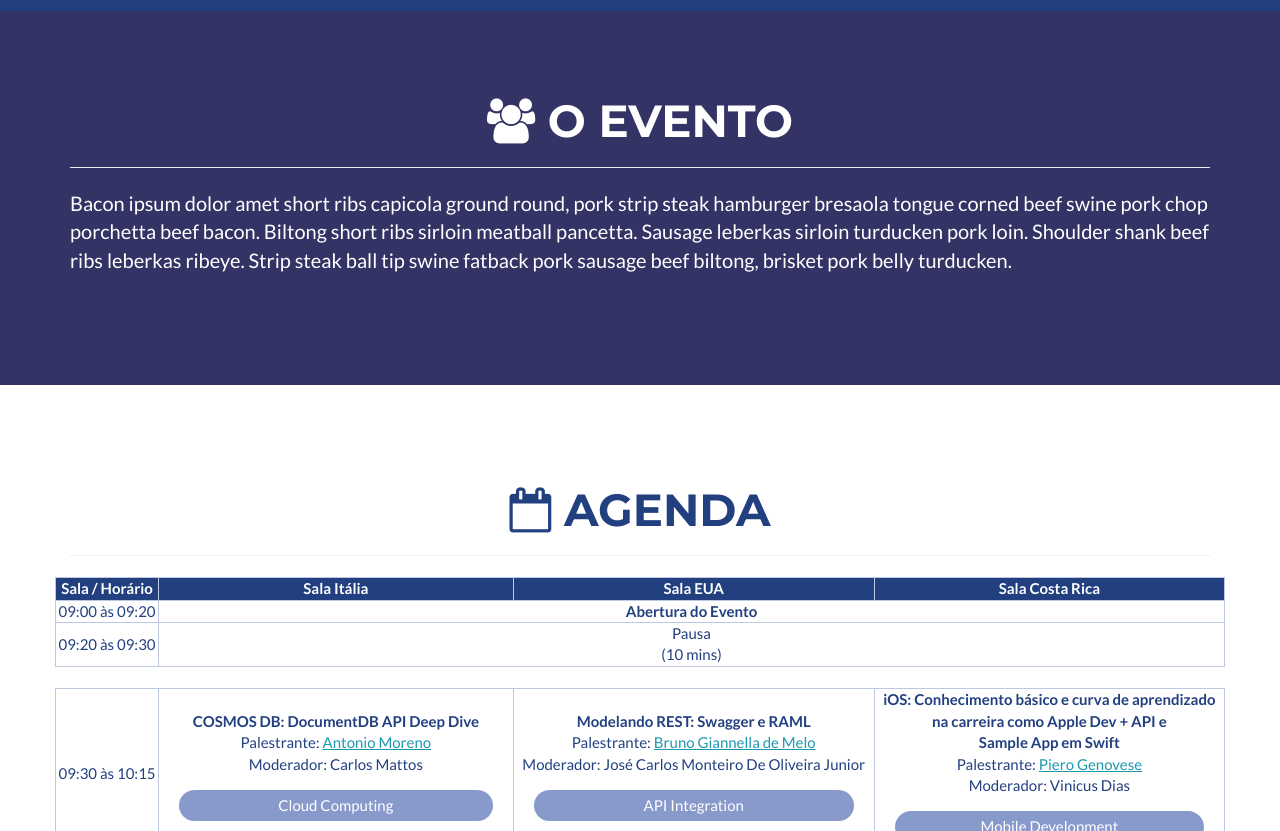
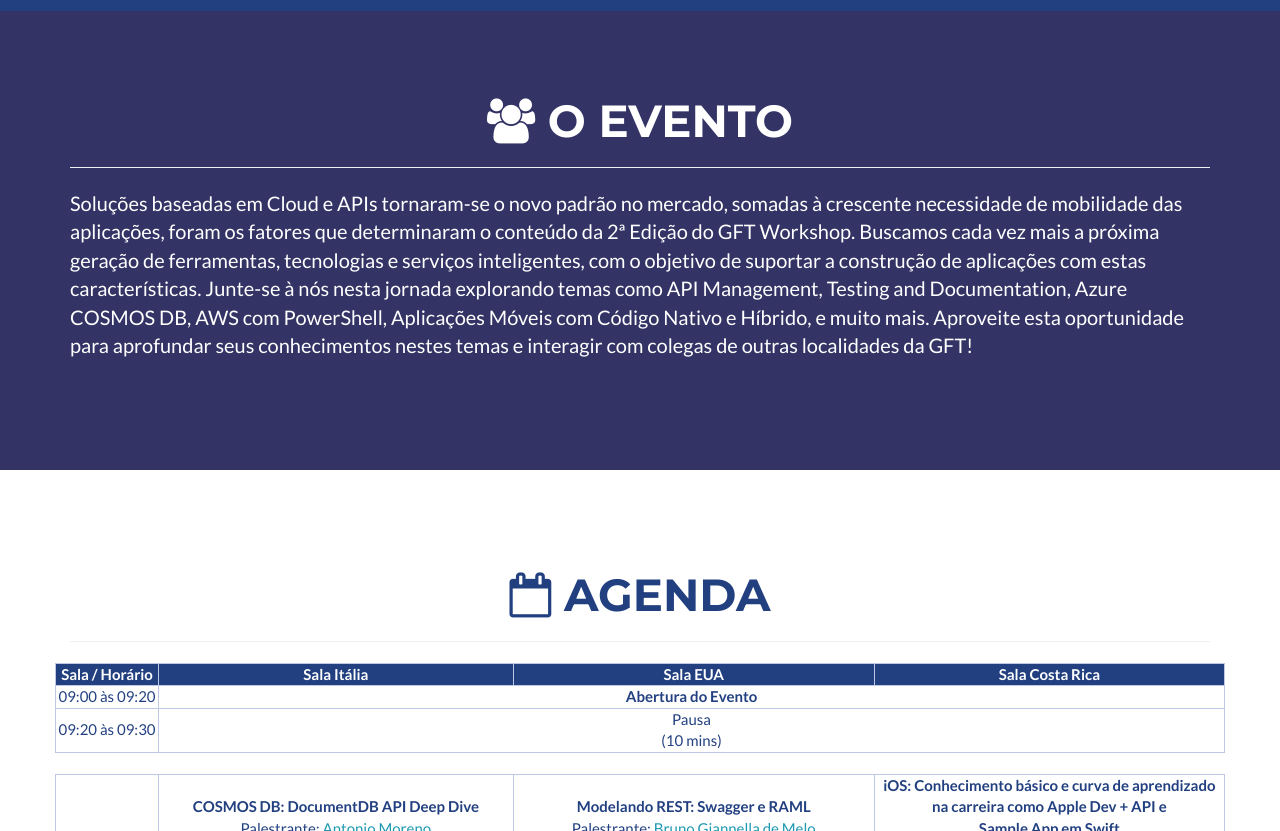
Before and after one commit to gft-technical-practices/2017-workshop-2, a Jekyll site: the page built from index.html, in a window 1280 px wide and 900 px high, scrolled down 665 px, cut to the strip 69-900 px from the top of the window. Built offline with Jekyll 4.4.1, drawn with Linux system fonts in a browser that asks for light colours.

Commit message:
Update evento.html

```diff
--- a/_includes/evento.html
+++ b/_includes/evento.html
@@ -11,10 +11,12 @@
             <div class="row">
                 <div class="col-md-12">
                     <p>
-                        Bacon ipsum dolor amet short ribs capicola ground round, pork strip steak hamburger bresaola tongue
-                        corned beef swine pork chop porchetta beef bacon. Biltong short ribs sirloin meatball pancetta.
-                        Sausage leberkas sirloin turducken pork loin. Shoulder shank beef ribs leberkas ribeye.
-                        Strip steak ball tip swine fatback pork sausage beef biltong, brisket pork belly turducken.
+                        Soluções baseadas em Cloud e APIs tornaram-se o novo padrão no mercado, somadas à crescente
+                        necessidade de mobilidade das aplicações, foram os fatores que determinaram o conteúdo da 2ª Edição do GFT Workshop.
+                        Buscamos cada vez mais a próxima geração de ferramentas, tecnologias e serviços inteligentes, com o objetivo de suportar
+                        a construção de aplicações com estas características. Junte-se à nós nesta jornada explorando temas como API Management,
+                        Testing and Documentation, Azure COSMOS DB, AWS com PowerShell, Aplicações Móveis com Código Nativo e Híbrido, e muito mais.
+                        Aproveite esta oportunidade para aprofundar seus conhecimentos nestes temas e interagir com colegas de outras localidades da GFT!
                     </p>
                 </div>
             </div>
```
